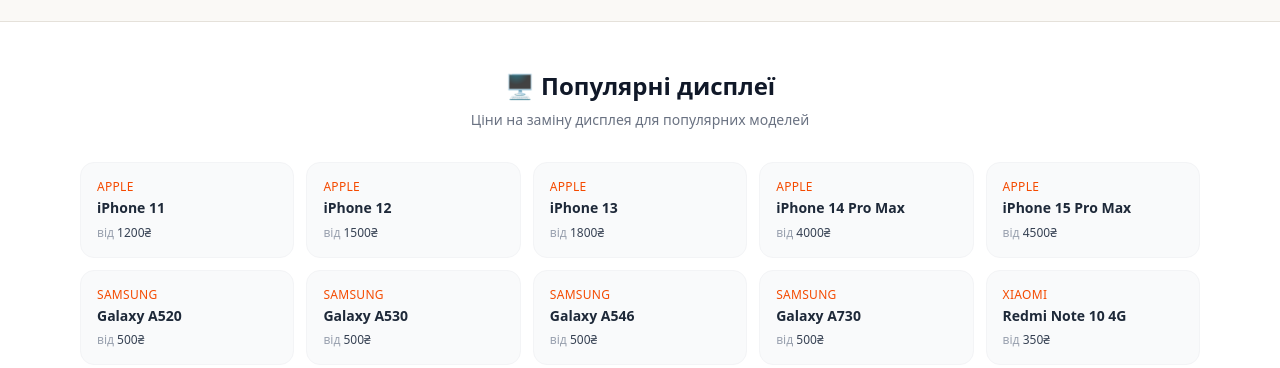
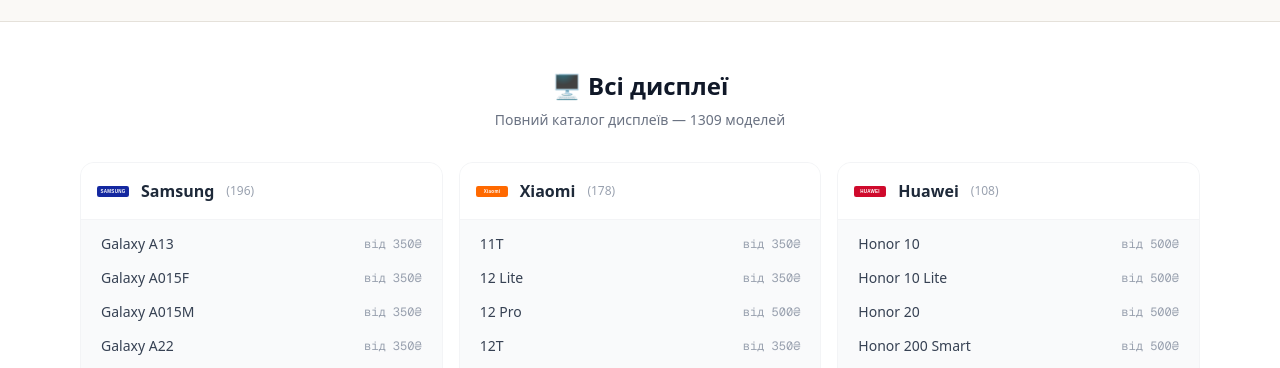
Before and after one commit to Tx5667604/777111.com.ua, a Next.js app: page / in a window 1280 px wide. Shown: the part 2429-2797 px from the top of the page. Built offline with nearby package versions, Linux system fonts and the light colour scheme; no server answers; the database is empty.

Commit message:
Add all 1309 display links on main page (PopularDisplays with full brand catalog)

```diff
--- a/src/components/sections/PopularDisplays.tsx
+++ b/src/components/sections/PopularDisplays.tsx
@@ -7,128 +7,65 @@
   return text.toLowerCase().replace(/[^a-z0-9]+/g, '-').replace(/^-+|-+$/g, '')
 }
 
-// Популярные модели из топ-брендов для внутренних ссылок на главной
-const POPULAR_MODELS = [
-  // Apple — самые частые
-  { brand: 'apple', name: 'iPhone 11' },
-  { brand: 'apple', name: 'iPhone 12' },
-  { brand: 'apple', name: 'iPhone 13' },
-  { brand: 'apple', name: 'iPhone 14 Pro Max' },
-  { brand: 'apple', name: 'iPhone 15 Pro Max' },
-  // Samsung
-  { brand: 'samsung', name: 'Galaxy A52' },
-  { brand: 'samsung', name: 'Galaxy A53' },
-  { brand: 'samsung', name: 'Galaxy A54' },
-  { brand: 'samsung', name: 'Galaxy A73' },
-  { brand: 'samsung', name: 'Galaxy S21' },
-  { brand: 'samsung', name: 'Galaxy S22' },
-  { brand: 'samsung', name: 'Galaxy S23' },
-  { brand: 'samsung', name: 'Galaxy S24' },
-  { brand: 'samsung', name: 'Galaxy Note 10+' },
-  // Xiaomi
-  { brand: 'xiaomi', name: 'Redmi Note 10' },
-  { brand: 'xiaomi', name: 'Redmi Note 11' },
-  { brand: 'xiaomi', name: 'Redmi Note 12' },
-  { brand: 'xiaomi', name: 'Redmi Note 13' },
-  { brand: 'xiaomi', name: 'Poco X3' },
-  { brand: 'xiaomi', name: 'Poco X5 Pro' },
-  // Huawei
-  { brand: 'huawei', name: 'P30 Lite' },
-  { brand: 'huawei', name: 'P Smart' },
-  { brand: 'huawei', name: 'Y9 (2019)' },
-  // OnePlus
-  { brand: 'oneplus', name: 'OnePlus 8' },
-  { brand: 'oneplus', name: 'OnePlus 9' },
-  // Google Pixel
-  { brand: 'google', name: 'Pixel 7' },
-  { brand: 'google', name: 'Pixel 8' },
-]
+export default function PopularDisplays() {
+  // Filter brands that have models with display parts, sort by model count descending
+  const brandsWithDisplays = brandPartsData
+    .map(b => ({
+      ...b,
+      displayModels: b.models.filter(m => m.parts.display),
+    }))
+    .filter(b => b.displayModels.length > 0)
+    .sort((a, b) => b.displayModels.length - a.displayModels.length)
 
-// Build lookup map: brandId -> modelCode -> modelName display exists
-function buildModelMap() {
-  const map: Record<string, Record<string, { modelName: string; modelCode: string }>> = {}
-  for (const brand of brandPartsData) {
-    for (const model of brand.models) {
-      if (!model.parts.display) continue
-      if (!map[brand.id]) map[brand.id] = {}
-      map[brand.id][model.modelName] = { modelName: model.modelName, modelCode: model.modelCode }
-    }
-  }
-  return map
-}
-
-export default function PopularDisplays() {
-  const modelMap = buildModelMap()
-
-  // Find all valid entries
-  const entries: { href: string; brandName: string; modelName: string; modelCode: string }[] = []
-
-  for (const pop of POPULAR_MODELS) {
-    const brandData = brandPartsData.find(b => b.id === pop.brand)
-    if (!brandData) continue
-
-    const brandModels = modelMap[pop.brand]
-    if (!brandModels) continue
-
-    // Try exact match first, then partial
-    let match = brandModels[pop.name]
-    if (!match) {
-      // Try matching by modelName containing the search name
-      match = Object.values(brandModels).find(
-        m => m.modelName.toLowerCase().includes(pop.name.toLowerCase())
-      )
-    }
-    if (!match) continue
-
-    entries.push({
-      href: `/${pop.brand}/display/${slug(match.modelCode)}`,
-      brandName: brandData.name,
-      modelName: match.modelName,
-      modelCode: match.modelCode,
-    })
-  }
-
-  if (entries.length === 0) return null
+  const totalModels = brandsWithDisplays.reduce((s, b) => s + b.displayModels.length, 0)
 
   return (
     <section className="bg-white py-12 border-t">
       <div className="max-w-6xl mx-auto px-4">
         <h2 className="text-2xl font-bold text-gray-900 text-center mb-2">
-          🖥 Популярні дисплеї
+          🖥 Всі дисплеї
         </h2>
         <p className="text-gray-500 text-sm text-center mb-8">
-          Ціни на заміну дисплея для популярних моделей
+          Повний каталог дисплеїв — {totalModels} моделей
         </p>
 
-        <div className="grid grid-cols-2 sm:grid-cols-3 md:grid-cols-4 lg:grid-cols-5 gap-3">
-          {entries.map((entry, i) => {
-            const brandData = brandPartsData.find(b => b.id === entry.href.split('/')[1])
-            const modelData = brandData?.models.find(m => m.modelCode === entry.modelCode)
-            const display = modelData?.parts.display
-            const minPrice = display?.[0]?.partCost ?? '—'
+        <div className="grid grid-cols-1 sm:grid-cols-2 lg:grid-cols-3 gap-4">
+          {brandsWithDisplays.map((brand) => (
+            <div key={brand.id} className="bg-gray-50 rounded-xl border border-gray-100 overflow-hidden">
+              {/* Brand header */}
+              <div className="flex items-center gap-3 p-4 border-b border-gray-100 bg-white">
+                {brand.logo.startsWith('/') ? (
+                  <img src={brand.logo} alt="" className="w-8 h-6 object-contain" />
+                ) : (
+                  <span className="text-xl">{brand.logo}</span>
+                )}
+                <span className="font-semibold text-gray-800">{brand.name}</span>
+                <span className="text-xs text-gray-400">({brand.displayModels.length})</span>
+              </div>
 
+              {/* Model links — all visible in HTML */}
+              <div className="p-2 max-h-[500px] overflow-y-auto space-y-0.5">
+                {brand.displayModels.map((model) => {
+                  const displayPrice = model.parts.display?.[0]?.partCost
                   return (
                     <Link
-                key={i}
-                href={entry.href}
-                className="group block bg-gray-50 hover:bg-orange-50 rounded-xl p-4 border border-gray-100
-                          hover:border-orange-200 transition-all duration-200"
+                      key={model.modelCode}
+                      href={`/${brand.id}/display/${slug(model.modelCode)}`}
+                      className="flex items-center justify-between px-3 py-1.5 rounded-lg
+                                hover:bg-orange-50 hover:text-orange-700 transition-colors text-sm"
                     >
-                <div className="text-xs text-orange-600 font-medium mb-1 uppercase tracking-wide">
-                  {entry.brandName}
-                </div>
-                <div className="text-sm font-semibold text-gray-800 group-hover:text-orange-700
-                              transition-colors mb-2 leading-tight">
-                  {entry.modelName}
-                </div>
-                <div className="text-xs text-gray-400">
-                  від <span className="text-gray-700 font-medium">{minPrice}₴</span>
-                </div>
+                      <span className="text-gray-700 hover:text-orange-700">{model.modelName}</span>
+                      {displayPrice && (
+                        <span className="text-xs text-gray-400 font-mono whitespace-nowrap ml-2">від {displayPrice}₴</span>
+                      )}
                     </Link>
                   )
                 })}
               </div>
             </div>
+          ))}
+        </div>
+      </div>
     </section>
   )
 }
--- a/src/components/sections/PriceCalculator.tsx
+++ b/src/components/sections/PriceCalculator.tsx
@@ -2,7 +2,7 @@
 
 import { useState, useMemo } from 'react'
 import { motion, AnimatePresence } from 'framer-motion'
-import { Search, ShoppingCart, ChevronDown, ChevronRight, ChevronLeft, Check } from 'lucide-react'
+import { Search, ShoppingCart, ChevronDown, ChevronRight, ChevronLeft, Check, ExternalLink } from 'lucide-react'
 import { Button } from '@/components/ui/button'
 import { Input } from '@/components/ui/input'
 import { Card, CardContent } from '@/components/ui/card'
@@ -12,6 +12,7 @@
 import { PART_CATEGORIES } from '@/app/types'
 import type { PartVariant, BrandParts, PartCategory } from '@/app/types'
 import { useCart } from '@/lib/cart-context'
+import Link from 'next/link'
 
 const brands: { id: string; name: string; logo: string }[] = brandPartsData.map((b) => ({
   id: b.name,
@@ -25,6 +26,11 @@
   return isApple
     ? `/part-images/iphone/${partId}.jpg`
     : `/part-images/generic/${partId}.jpg`
+}
+
+// Slug for display page URLs
+function slug(text: string) {
+  return text.toLowerCase().replace(/[^a-z0-9]+/g, '-').replace(/^-+|-+$/g, '')
 }
 
 export default function PriceCalculator() {
@@ -263,13 +269,18 @@
                     !modelSearch ||
                     m.modelName.toLowerCase().includes(modelSearch.toLowerCase()) ||
                     m.modelCode.toLowerCase().includes(modelSearch.toLowerCase())
-                  ).map((m) => (
+                  ).map((m) => {
+                    const hasDisplay = !!m.parts.display
+                    const displayUrl = hasDisplay && selectedBrand
+                      ? `/${brandPartsData.find(b => b.name === selectedBrand)?.id ?? ''}/display/${slug(m.modelCode)}`
+                      : null
+                    return (
+                    <div key={m.modelCode} className="relative">
                       <motion.button
-                      key={m.modelCode}
                         whileHover={{ scale: 1.02 }}
                         whileTap={{ scale: 0.98 }}
                         onClick={() => handleModelSelect(m.modelCode)}
-                      className={`p-3 rounded-xl border-2 transition-all duration-200 text-left ${
+                        className={`w-full p-3 rounded-xl border-2 transition-all duration-200 text-left ${
                           selectedModel === m.modelCode
                             ? 'border-primary bg-primary/5 shadow-lg'
                             : 'border-border hover:border-primary/50 bg-card'
@@ -282,7 +293,20 @@
                           {Object.keys(m.parts).length} типів запчастин
                         </span>
                       </motion.button>
-                  ))}
+                      {hasDisplay && displayUrl && (
+                        <Link
+                          href={displayUrl}
+                          className="absolute top-1 right-1 w-6 h-6 flex items-center justify-center
+                                     rounded-md bg-orange-50 hover:bg-orange-100 text-orange-600
+                                     border border-orange-200 transition-colors"
+                          title="Сторінка дисплея"
+                        >
+                          <ExternalLink className="w-3 h-3" />
+                        </Link>
+                      )}
+                    </div>
+                    )
+                  })}
                   {models.length === 0 && (
                     <div className="col-span-full text-center py-8 text-muted-foreground">
                       Немає доступних моделей для цього бренду
```
Lines whose indentation alone changed are shown as unchanged.
